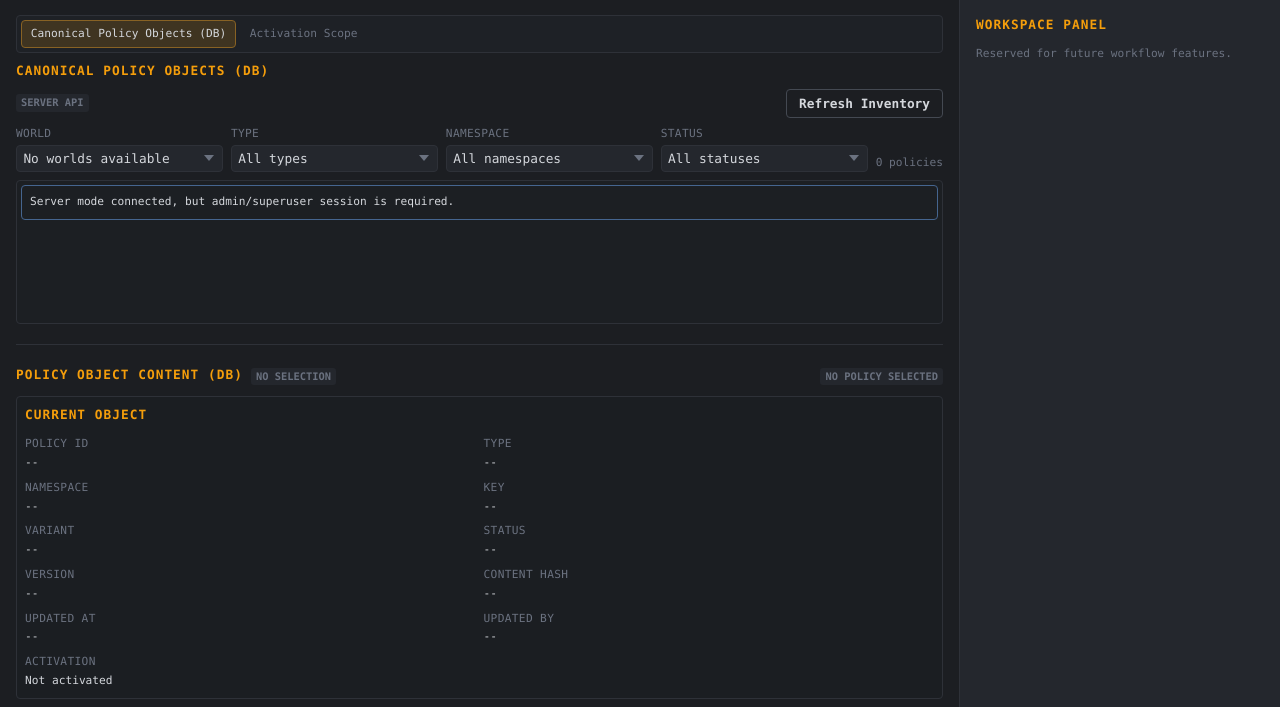
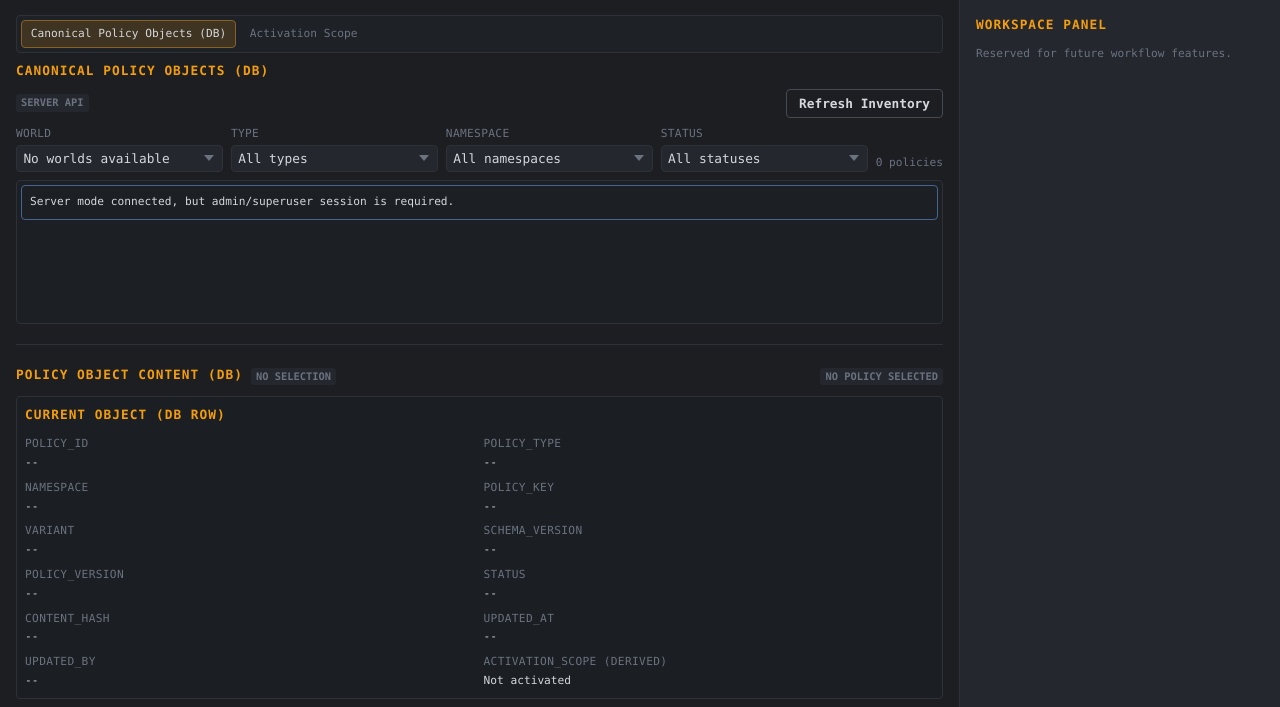
Before and after one commit to pipe-works/pipeworks-policy-workbench, a Python web app: template src/policy_workbench/templates/index.html in a window 1280 px wide. Shown: the part 93-800 px from the top of the page. Run offline with Jinja, Linux system fonts and the light colour scheme; the template is opened without the code that fills it, so the values that code supplies are empty.

Commit message:
fix(editor): mirror policy object db row fields

```diff
--- a/src/policy_workbench/static/workbench/dom.js
+++ b/src/policy_workbench/static/workbench/dom.js
@@ -20,6 +20,7 @@ export const dom = {
   currentPolicyNamespace: document.getElementById("current-policy-namespace"),
   currentPolicyKey: document.getElementById("current-policy-key"),
   currentPolicyVariant: document.getElementById("current-policy-variant"),
+  currentPolicySchemaVersion: document.getElementById("current-policy-schema-version"),
   currentPolicyStatus: document.getElementById("current-policy-status"),
   currentPolicyVersion: document.getElementById("current-policy-version"),
   currentPolicyContentHash: document.getElementById("current-policy-content-hash"),
--- a/src/policy_workbench/static/workbench/inventory.js
+++ b/src/policy_workbench/static/workbench/inventory.js
@@ -374,6 +374,7 @@ function clearCurrentObjectPanel() {
   _setCurrentObjectField(dom.currentPolicyNamespace, "");
   _setCurrentObjectField(dom.currentPolicyKey, "");
   _setCurrentObjectField(dom.currentPolicyVariant, "");
+  _setCurrentObjectField(dom.currentPolicySchemaVersion, "");
   _setCurrentObjectField(dom.currentPolicyStatus, "");
   _setCurrentObjectField(dom.currentPolicyVersion, "");
   _setCurrentObjectField(dom.currentPolicyContentHash, "");
@@ -392,8 +393,9 @@ function updateCurrentObjectPanel(policy) {
   _setCurrentObjectField(dom.currentPolicyNamespace, policy.namespace);
   _setCurrentObjectField(dom.currentPolicyKey, policy.policy_key);
   _setCurrentObjectField(dom.currentPolicyVariant, policy.variant);
+  _setCurrentObjectField(dom.currentPolicySchemaVersion, policy.schema_version);
   _setCurrentObjectField(dom.currentPolicyStatus, policy.status);
-  _setCurrentObjectField(dom.currentPolicyVersion, String(policy.policy_version || ""));
+  _setCurrentObjectField(dom.currentPolicyVersion, String(policy.policy_version ?? ""));
   _setCurrentObjectField(dom.currentPolicyContentHash, policy.content_hash);
   _setCurrentObjectField(dom.currentPolicyUpdatedAt, policy.updated_at);
   _setCurrentObjectField(dom.currentPolicyUpdatedBy, policy.updated_by);
--- a/src/policy_workbench/templates/index.html
+++ b/src/policy_workbench/templates/index.html
@@ -142,19 +142,20 @@
       </div>
 
       <section class="current-object-shell" aria-label="Current selected policy object">
-        <h3 class="panel__heading">Current Object</h3>
+        <h3 class="panel__heading">Current Object (DB Row)</h3>
         <dl class="current-object-grid">
-          <div class="current-object-field"><dt>Policy ID</dt><dd id="current-policy-id">--</dd></div>
-          <div class="current-object-field"><dt>Type</dt><dd id="current-policy-type">--</dd></div>
-          <div class="current-object-field"><dt>Namespace</dt><dd id="current-policy-namespace">--</dd></div>
-          <div class="current-object-field"><dt>Key</dt><dd id="current-policy-key">--</dd></div>
-          <div class="current-object-field"><dt>Variant</dt><dd id="current-policy-variant">--</dd></div>
-          <div class="current-object-field"><dt>Status</dt><dd id="current-policy-status">--</dd></div>
-          <div class="current-object-field"><dt>Version</dt><dd id="current-policy-version">--</dd></div>
-          <div class="current-object-field"><dt>Content Hash</dt><dd id="current-policy-content-hash">--</dd></div>
-          <div class="current-object-field"><dt>Updated At</dt><dd id="current-policy-updated-at">--</dd></div>
-          <div class="current-object-field"><dt>Updated By</dt><dd id="current-policy-updated-by">--</dd></div>
-          <div class="current-object-field"><dt>Activation</dt><dd id="current-policy-activation">Not activated</dd></div>
+          <div class="current-object-field"><dt>policy_id</dt><dd id="current-policy-id">--</dd></div>
+          <div class="current-object-field"><dt>policy_type</dt><dd id="current-policy-type">--</dd></div>
+          <div class="current-object-field"><dt>namespace</dt><dd id="current-policy-namespace">--</dd></div>
+          <div class="current-object-field"><dt>policy_key</dt><dd id="current-policy-key">--</dd></div>
+          <div class="current-object-field"><dt>variant</dt><dd id="current-policy-variant">--</dd></div>
+          <div class="current-object-field"><dt>schema_version</dt><dd id="current-policy-schema-version">--</dd></div>
+          <div class="current-object-field"><dt>policy_version</dt><dd id="current-policy-version">--</dd></div>
+          <div class="current-object-field"><dt>status</dt><dd id="current-policy-status">--</dd></div>
+          <div class="current-object-field"><dt>content_hash</dt><dd id="current-policy-content-hash">--</dd></div>
+          <div class="current-object-field"><dt>updated_at</dt><dd id="current-policy-updated-at">--</dd></div>
+          <div class="current-object-field"><dt>updated_by</dt><dd id="current-policy-updated-by">--</dd></div>
+          <div class="current-object-field"><dt>activation_scope (derived)</dt><dd id="current-policy-activation">Not activated</dd></div>
         </dl>
       </section>
 
```
Also changed, not shown: docs/OPERATOR_GUIDE_API_ONLY.md (+1 -1 lines).
